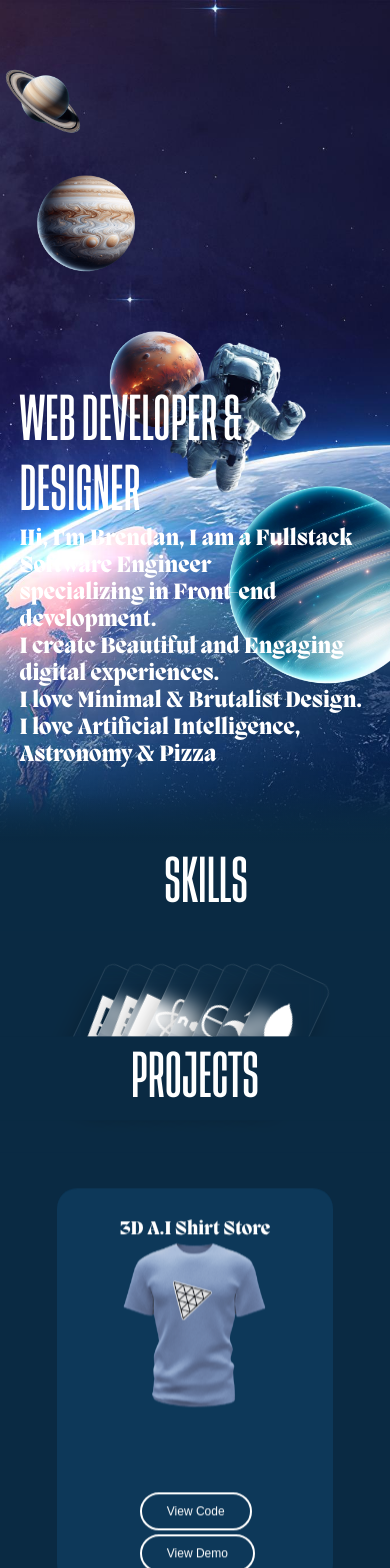
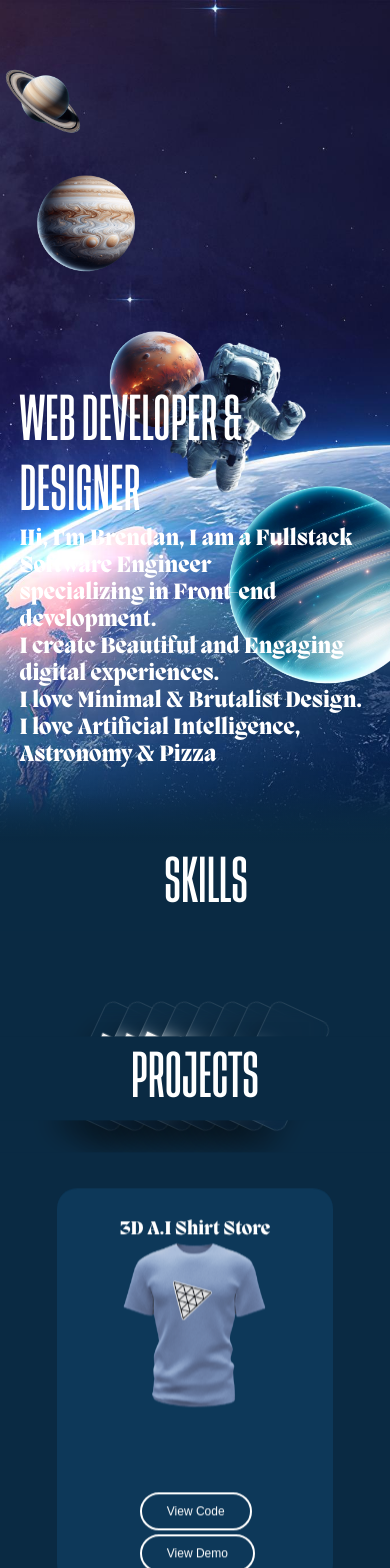
Before and after one commit to Xmuhia/Portfolio, a React (Vite) app in the folder client/: page / in a window 390 px wide. Shown: the top 1568 px of the page. Built offline with nearby package versions, Linux system fonts and the light colour scheme.

Commit message:
Fixing Media Queries

```diff
--- a/client/src/index.css
+++ b/client/src/index.css
@@ -505,7 +505,7 @@ ul li {
 
   .skills .glass {
     position: relative;
-    width: 8em;
+    width: 6em;
     height: 8em;
   }
 }
@@ -513,7 +513,7 @@ ul li {
 @media only screen and (max-width: 720px) {
   .skills svg {
     fill: white;
-    font-size: 0.5em;
+    font-size: 0.4em;
   }
   .skills .glass .material {
     font-size: 6em;
@@ -527,11 +527,15 @@ ul li {
     }
 
     #contacts-box {
-      transform: translateY(25em);
+      transform: translateY(28em);
     }
 
     .title-skills h1 {
       transform: translateX(39%);
+    }
+
+    .skills {
+      transform: translateY(-3em);
     }
 
    .project-cards {
```
